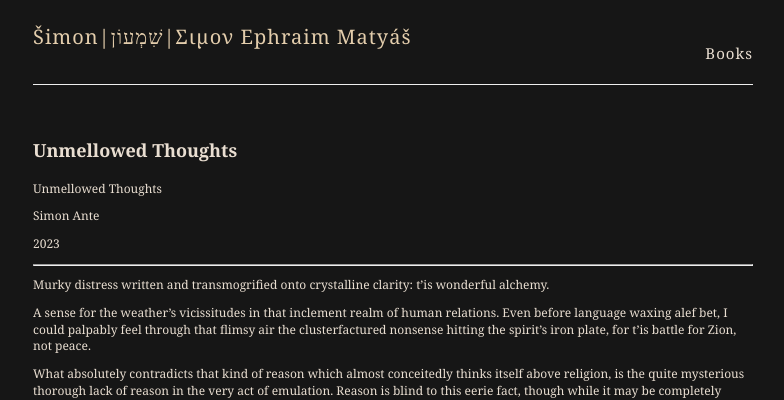
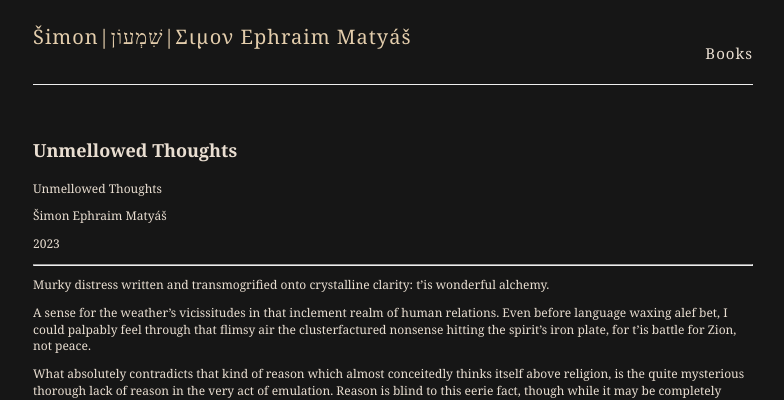
Before and after one commit to simonante/shimonem, a Jekyll site: the page built from _posts/2023-01-01-Unmellowed-Thoughts.md, in a window 1280 px wide. Shown: the top 400 px of the page, without its empty margins (247-1031 px from the left). Built offline with Jekyll 4.4.1, drawn with Linux system fonts in a browser that asks for light colours.

Commit message:
Update 2023-01-01-Unmellowed-Thoughts.md

```diff
--- a/_posts/2023-01-01-Unmellowed-Thoughts.md
+++ b/_posts/2023-01-01-Unmellowed-Thoughts.md
@@ -7,7 +7,7 @@ published: true
 
 Unmellowed Thoughts
 
-Simon Ante
+Šimon Ephraim Matyáš
 
 2023
 
```
